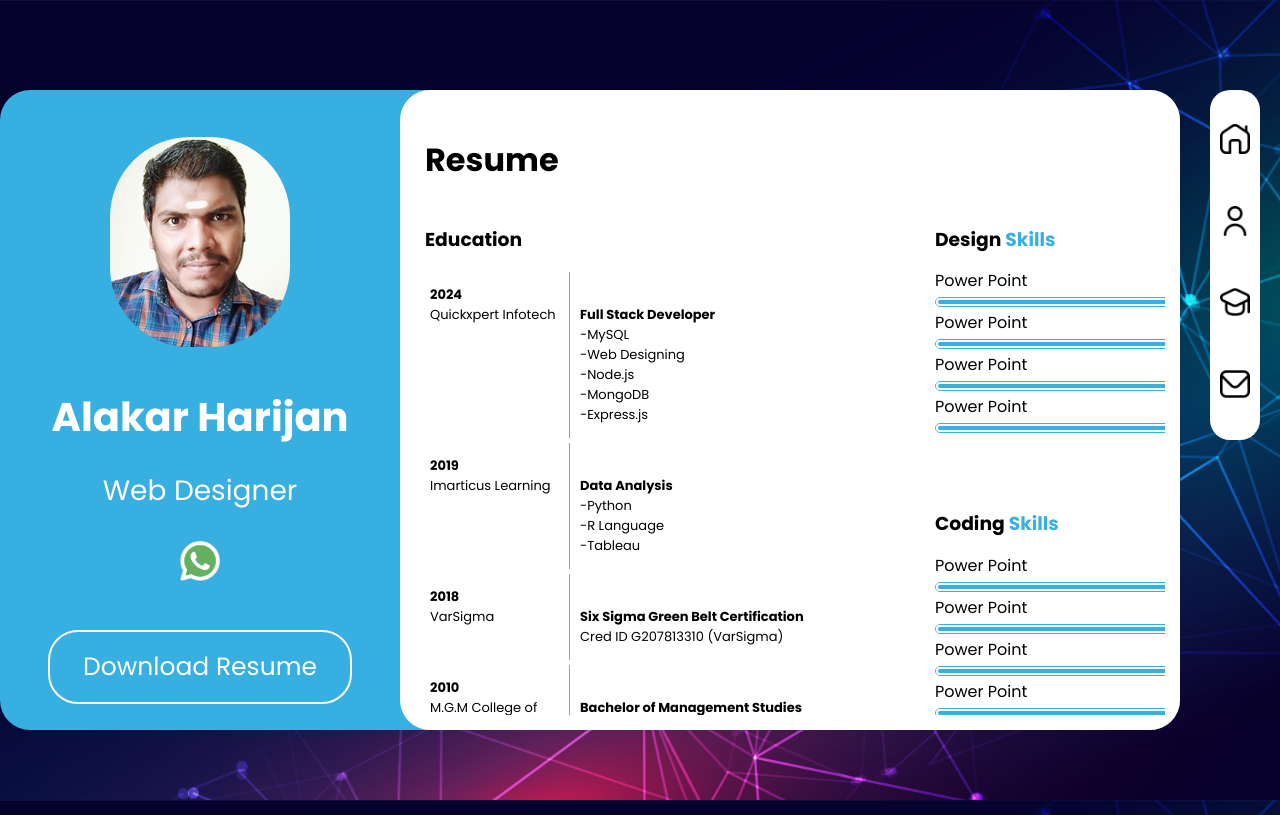
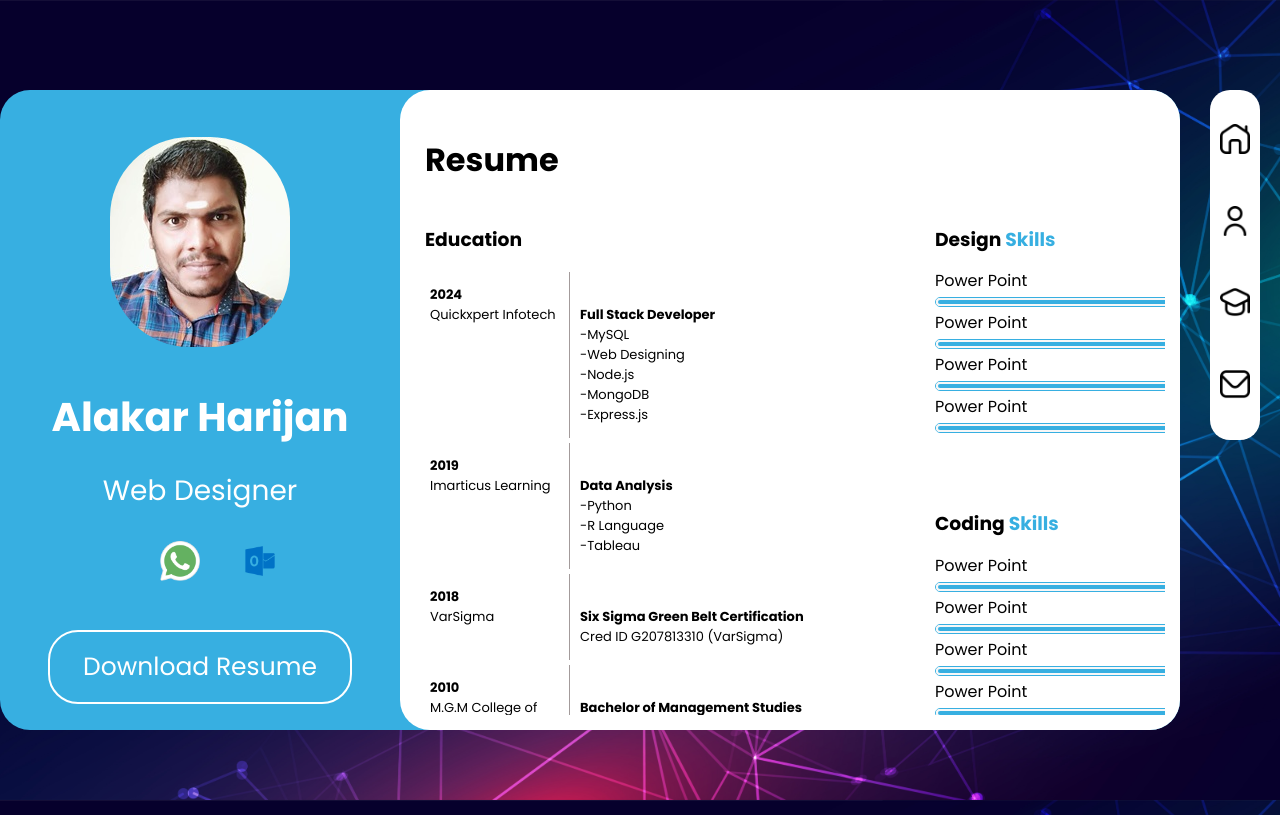
Before and after one commit to AHarijan/Resume, a plain HTML site: page Resume.html in a window 1280 px wide. Drawn offline with Linux system fonts and the light colour scheme; a web font is replaced by a local one.

Commit message:
contact links updated

```diff
--- a/Resume.html
+++ b/Resume.html
@@ -16,8 +16,8 @@
                 <p>Web Designer</p>
                 <div class="icons">
                     <a href="https://www.linkedin.com/in/alakar-harijan-94b48079"><img class="iconimg" src="./Assest/Images/linkedinicon.png" alt=""></a>
-                    <a href="https://www.linkedin.com/in/alakar-harijan-94b48079"><img class="iconimg" src="./Assest/Images/Whatsappicon.png" alt=""></a>
-                    <a href="https://www.linkedin.com/in/alakar-harijan-94b48079"><img class="iconimg" src="./Assest/Images//outlook.png" alt=""></a>
+                    <a href="https://wa.me/9136005288?text=Hello%20there!" target="_blank"><img class="iconimg" src="./Assest/Images/Whatsappicon.png" alt=""></a>
+                    <a href="mailto:alakar_harijan@outlook.com?subject=Subject%20Here&body=Your%20message%20here" target="_blank"><img class="iconimg" src="./Assest/Images/outlook.png" alt=""></a>
                 </div>
                 <div class="downloadbuttom">
                     Download Resume
```
Also changed, not shown: About Me.html (+2 -2 lines), Contact.html (+2 -2 lines), index.html (+2 -2 lines).
